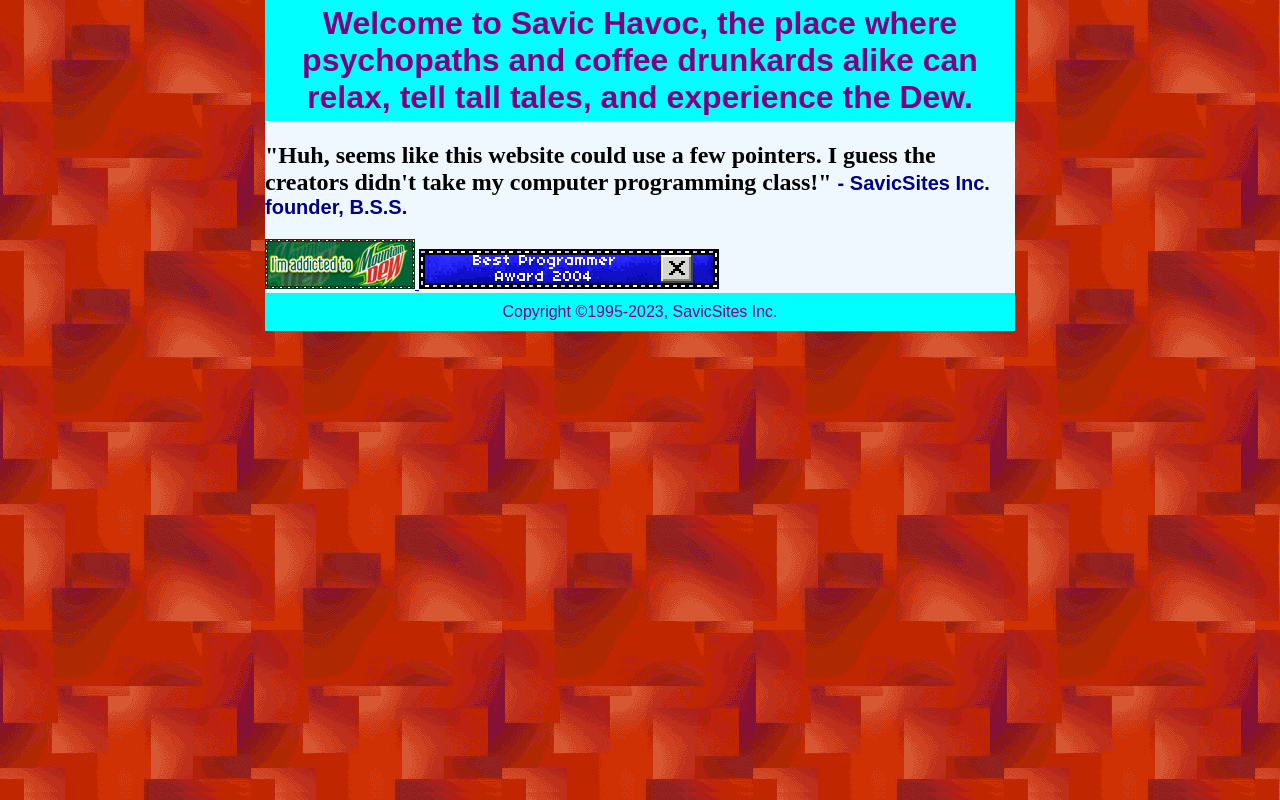
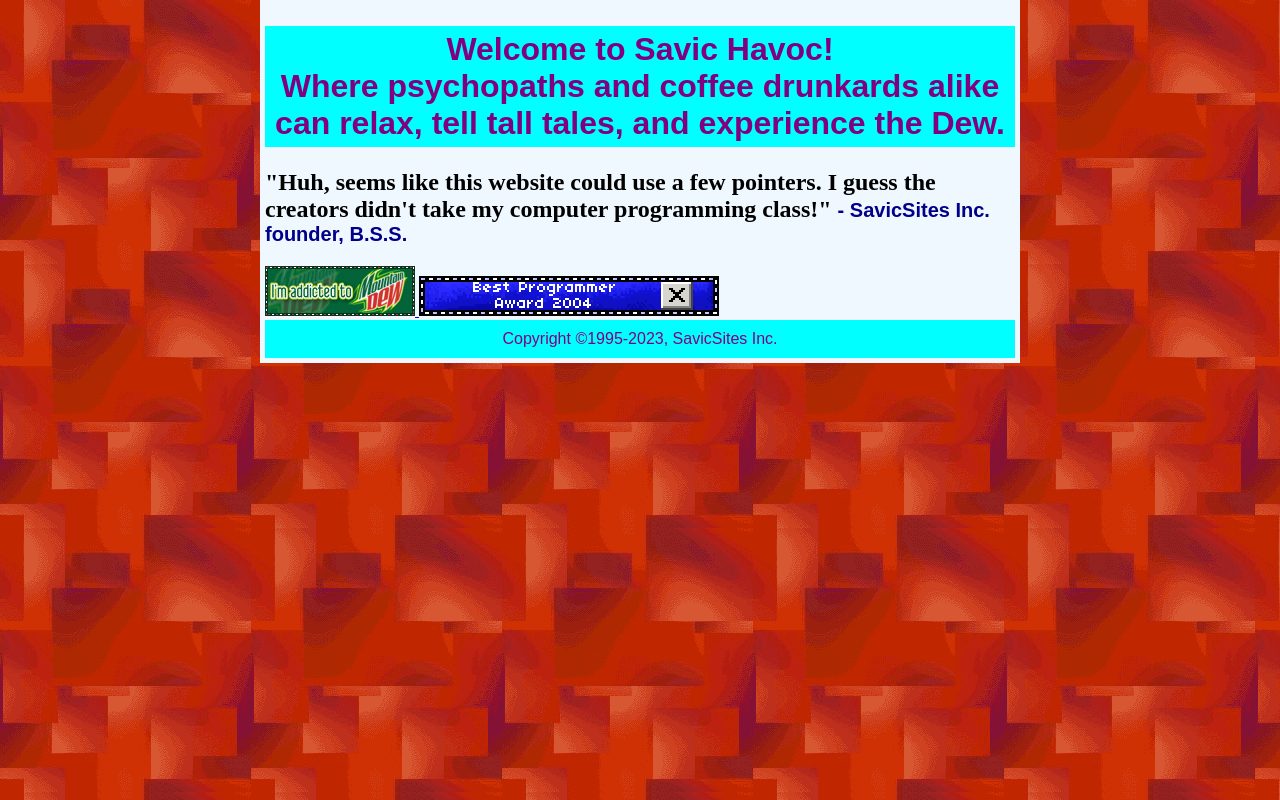
Before and after one commit to ElizaPinchley/savic-havoc, a plain HTML site: page index.html in a window 1280 px wide. Drawn offline with Linux system fonts and the light colour scheme.

Commit message:
Update index.html

```diff
--- a/index.html
+++ b/index.html
@@ -12,6 +12,7 @@
       .content {
         max-width: 750px;
         margin: auto;
+        padding: 5px;
         background-color: aliceblue;
       }
       .title {
@@ -35,7 +36,7 @@
   </head>
   <body>
     <div class="content">
-      <h1 class="title" align="center">Welcome to Savic Havoc, the place where psychopaths and coffee drunkards alike can relax, tell tall tales, and experience the Dew.</h1>
+      <h1 class="title" align="center">Welcome to Savic Havoc!<br>Where psychopaths and coffee drunkards alike can relax, tell tall tales, and experience the Dew.</h1>
       <h2>"Huh, seems like this website could use a few pointers. I guess the creators didn't take my computer programming class!" <span class="quote">- SavicSites Inc. founder, B.S.S.</span></h2>
       <a href="https://www.mountaindew.com/">
         <img
```
